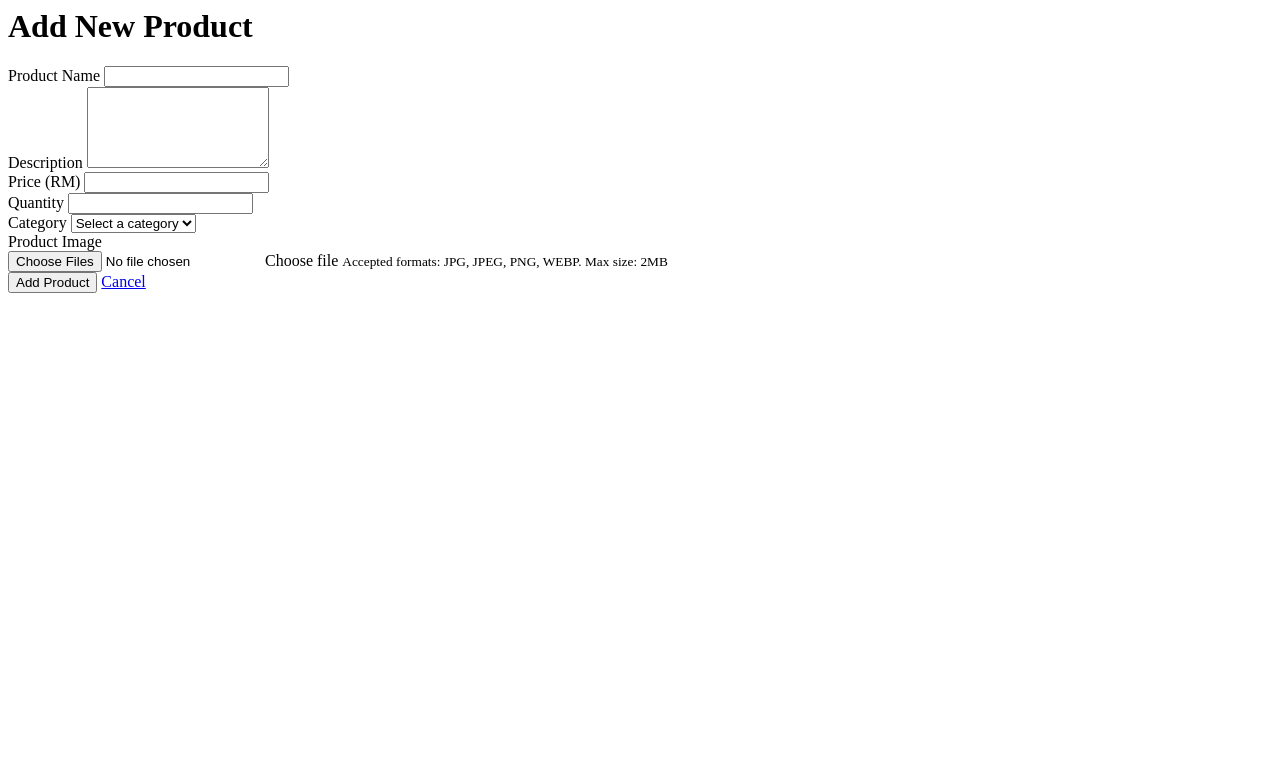
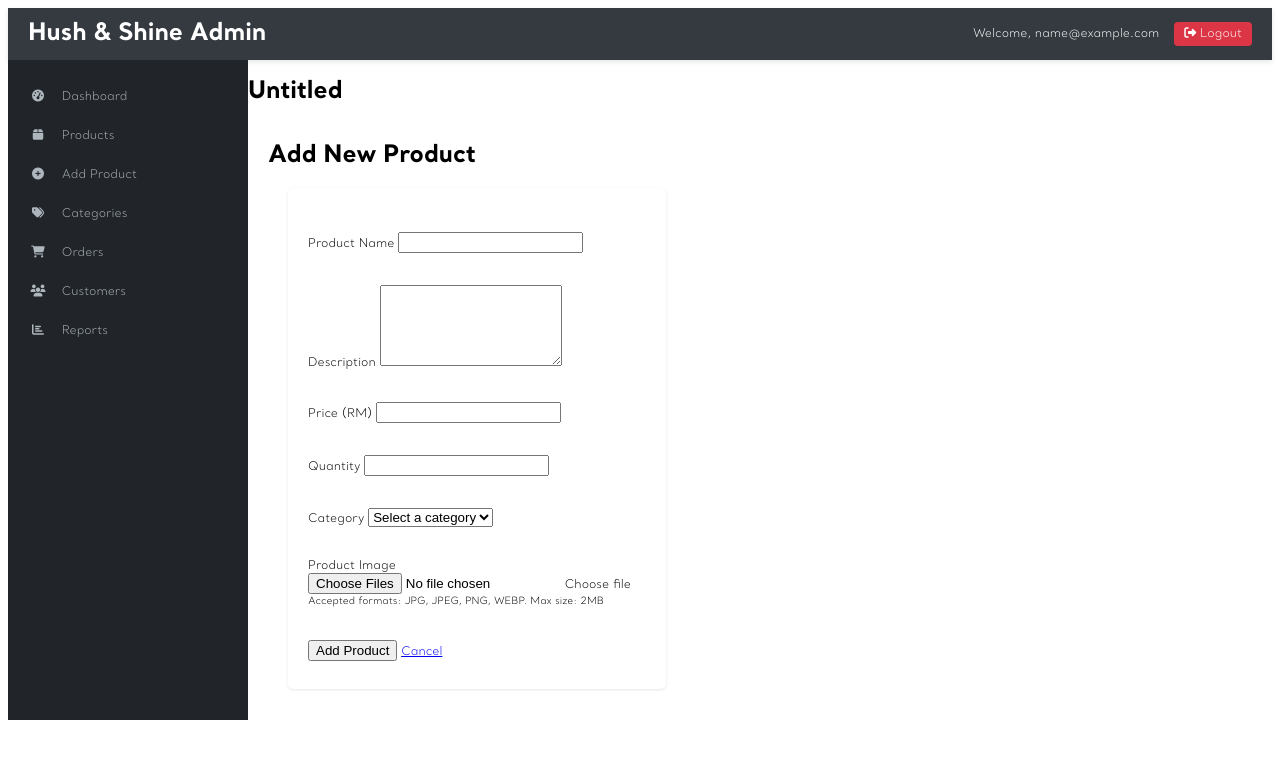
Before and after one commit to jW028/hush-shine, a PHP site: page /page/add_product.php in a window 1280 px wide. Shown: the top 759 px of the page. Run offline with PHP 8.4, Linux system fonts and the light colour scheme; the visitor is signed in with stand-in values (Sample User, id 1); data that the repository does not hold is empty; some libraries are stand-ins or nearby versions.

Commit message:
authorization for admin pages

```diff
--- a/_base.php
+++ b/_base.php
@@ -20,6 +20,24 @@ $db_pass = '';
 $_db = new PDO("mysql:host=$db_host;dbname=$db_name", $db_user, $db_pass, [
         PDO::ATTR_DEFAULT_FETCH_MODE => PDO::FETCH_OBJ,
 ]);
+
+// Global user object
+$_user = $_SESSION['user'] ?? null;
+
+// Authorization
+function auth(...$roles) {
+    global $_user;
+    if ($_user) {
+        if ($roles) {
+            if (in_array($_user, $roles)) {
+                return;
+            }
+        } else {
+            return;
+        }
+    }
+    redirect('login.php');
+}
 
 // Is GET request?
 if (!function_exists('is_get')) {
--- a/_head.php
+++ b/_head.php
@@ -13,6 +13,35 @@
     <script src="https://unpkg.com/aos@2.3.1/dist/aos.js"></script>
 </head>
 <body>
+    <?php if ($_SESSION['user'] == "admin"): ?>
+        <header class="admin-header">
+            <div class="admin-nav">
+                <div class="admin-logo">
+                    <h1>Hush & Shine Admin</h1>
+                </div>
+                <div class="admin-user">
+                    <?php if (isset($_SESSION['admin_email'])): ?>
+                        <span>Welcome, <?= htmlspecialchars($_SESSION['admin_email']) ?></span>
+                        <a href="/page/logout.php" class="logout-btn"><i class="fas fa-sign-out-alt"></i> Logout</a>
+                    <?php endif; ?>
+                </div>
+            </div>
+        </header>
+
+        <div class="admin-container">
+            <nav class="admin-sidebar">
+                <ul>
+                    <li><a href="/page/admin_menu.php"><i class="fas fa-tachometer-alt"></i> Dashboard</a></li>
+                    <li><a href="/page/admin_products.php"><i class="fas fa-box"></i> Products</a></li>
+                    <li><a href="/page/add_product.php"><i class="fas fa-plus-circle"></i> Add Product</a></li>
+                    <li><a href="/page/admin_categories.php"><i class="fas fa-tags"></i> Categories</a></li>
+                    <li><a href="/page/admin_orders.php"><i class="fas fa-shopping-cart"></i> Orders</a></li>
+                    <li><a href="/page/admin_customers.php"><i class="fas fa-users"></i> Customers</a></li>
+                    <li><a href="/page/admin_reports.php"><i class="fas fa-chart-bar"></i> Reports</a></li>
+                </ul>
+            </nav>
+
+    <?php else: ?>
         <header class="header">
         <div class="top-nav">
                 <div class = "left-nav">
@@ -47,5 +76,8 @@
             </nav>
         </header>
 
+    <?php endif; ?>
+
+
     <main>
         <h1><?= $_title ?? 'Untitled' ?></h1>
--- a/css/app.css
+++ b/css/app.css
@@ -1716,3 +1716,120 @@ html {
     top: -150px;
     visibility: hidden;
 }
+
+.admin-body {
+    background-color: #f8f9fa;
+}
+
+.admin-header {
+    background-color: #343a40;
+    color: white;
+    padding: 10px 20px;
+    box-shadow: 0 2px 5px rgba(0,0,0,0.1);
+}
+
+.admin-nav {
+    display: flex;
+    justify-content: space-between;
+    align-items: center;
+}
+
+.admin-logo h1 {
+    margin: 0;
+    font-size: 24px;
+}
+
+.admin-user {
+    display: flex;
+    align-items: center;
+    gap: 15px;
+}
+
+.logout-btn {
+    color: #fff;
+    text-decoration: none;
+    padding: 5px 10px;
+    border-radius: 4px;
+    background-color: #dc3545;
+    transition: background-color 0.2s;
+}
+
+.logout-btn:hover {
+    background-color: #c82333;
+}
+
+.admin-container {
+    display: flex;
+    min-height: calc(100vh - 140px);
+}
+
+.admin-sidebar {
+    width: 250px;
+    background-color: #212529;
+    color: white;
+    padding: 20px 0;
+}
+
+.admin-sidebar ul {
+    list-style: none;
+    padding: 0;
+    margin: 0;
+}
+
+.admin-sidebar li {
+    margin-bottom: 5px;
+}
+
+.admin-sidebar a {
+    display: block;
+    padding: 10px 20px;
+    color: #adb5bd;
+    text-decoration: none;
+    transition: 0.3s;
+}
+
+.admin-sidebar a:hover {
+    color: white;
+    background-color: #2c3237;
+}
+
+.admin-sidebar i {
+    margin-right: 10px;
+    width: 20px;
+    text-align: center;
+}
+
+.admin-main {
+    flex: 1;
+    padding: 20px;
+    overflow-y: auto;
+}
+
+.admin-footer {
+    text-align: center;
+    padding: 15px;
+    background-color: #343a40;
+    color: white;
+}
+
+.product-form {
+    background-color: white;
+    padding: 20px;
+    border-radius: 5px;
+    box-shadow: 0 1px 3px rgba(0,0,0,0.1);
+}
+
+.image-preview-item {
+    background-color: #f8f9fa;
+    border-radius: 4px;
+    padding: 5px;
+}
+
+.alert-danger {
+    color: #721c24;
+    background-color: #f8d7da;
+    border: 1px solid #f5c6cb;
+    padding: 12px;
+    border-radius: 4px;
+    margin-bottom: 15px;
+}
--- a/page/add_product.php
+++ b/page/add_product.php
@@ -1,11 +1,9 @@
 <?php
 require_once '../_base.php';
+include '../_head.php';
 
 // Check if user is logged in and has admin privileges
-if (!isset($_SESSION["admin"]) || $_SESSION["admin"] !== true) {
-    header('Location: /login.php');
-    exit;
-}
+auth('admin');
 
 // Initialize variables
 $name = '';
@@ -171,37 +169,45 @@ try {
     <div class="image-previews" id="imagePreviews"></div>
 
     <script>
-document.getElementById('images').addEventListener('change', function(event) {
-    const previewsContainer = document.getElementById('imagePreviews');
-    previewsContainer.innerHTML = ''; // Clear previous previews
+$(document).ready(function() {
+    $('#images').on('change', function(event) {
+        const $previewsContainer = $('#imagePreviews');
+        $previewsContainer.empty(); // Clear previous previews
 
         if (event.target.files && event.target.files.length > 0) {
-        previewsContainer.style.display = 'flex';
-        previewsContainer.style.flexWrap = 'wrap';
-        previewsContainer.style.gap = '10px';
+            $previewsContainer.css({
+                'display': 'flex',
+                'flex-wrap': 'wrap',
+                'gap': '10px'
+            });
 
-        for (let i = 0; i < event.target.files.length; i++) {
-            const file = event.target.files[i];
+            $.each(event.target.files, function(i, file) {
                 const reader = new FileReader();
 
-            const previewDiv = document.createElement('div');
-            previewDiv.className = 'image-preview-item';
-            previewDiv.style.width = '150px';
-            previewDiv.style.marginBottom = '10px';
+                const $previewDiv = $('<div></div>').addClass('image-preview-item').css({
+                    'width': '150px',
+                    'margin-bottom': '10px'
+                });
 
                 reader.onload = function(e) {
-                previewDiv.innerHTML = `
+                    $previewDiv.html(`
                         <img src="${e.target.result}" class="img-thumbnail" style="width: 100%; height: 150px; object-fit: cover;">
                         <p class="text-center mt-1 small">Image #${i+1}</p>
-                `;
+                    `);
                 };
 
                 reader.readAsDataURL(file);
-            previewsContainer.appendChild(previewDiv);
+                $previewsContainer.append($previewDiv);
+            });
+
+            // Update file input label to show number of files selected
+            const fileCount = event.target.files.length;
+            $('.custom-file-label').text(fileCount > 1 ? `${fileCount} files selected` : event.target.files[0].name);
+        } else {
+            $previewsContainer.hide();
+            $('.custom-file-label').text('Choose file');
         }
-    } else {
-        previewsContainer.style.display = 'none';
-    }
+    });
 });
 </script>
 
```
Also changed, not shown: page/admin_menu.php (+2 -16 lines), page/login.php (+18 -10 lines), page/logout.php (added, +9 -0 lines). Lines whose indentation alone changed are shown as unchanged.
